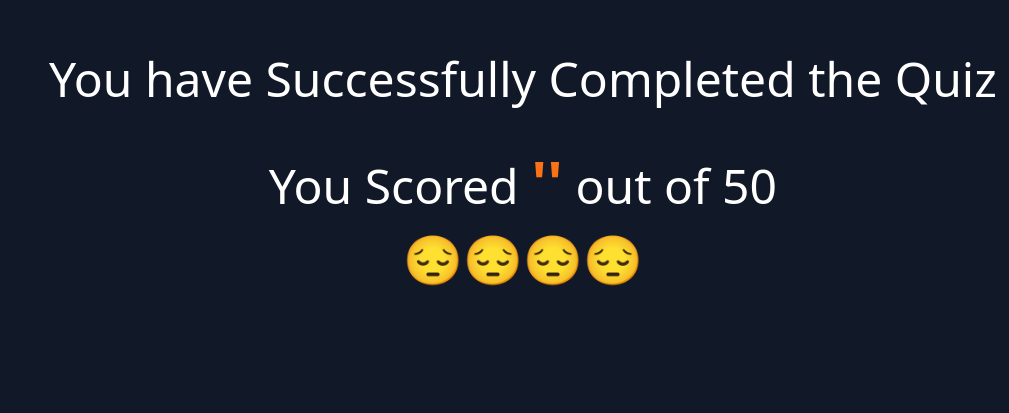
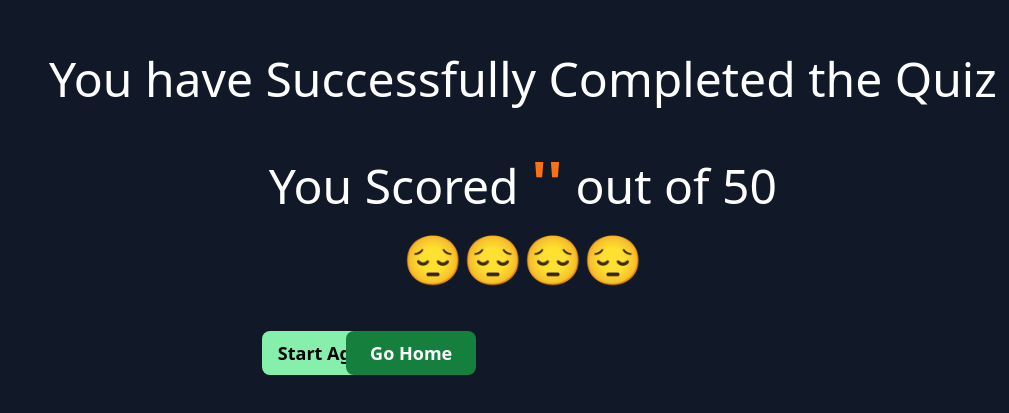
Before and after one commit to rishy-2021/ONLINE_EXAM_FRONTEND, a Next.js app: page /Successfull in a window 1280 px wide. Shown: the part 185-598 px from the top of the page, without its empty margins (271-1280 px from the left). Built offline with nearby package versions, Linux system fonts and the light colour scheme.

Commit message:
version-1.4

```diff
--- a/components/AnsPopUp.tsx
+++ b/components/AnsPopUp.tsx
@@ -4,17 +4,24 @@ interface Askprops {
   trigger: Boolean;
   setTrigger: React.Dispatch<React.SetStateAction<boolean>>;
   quizes: Object;
+  score: Number;
+
   // children?: React.ReactNode;
   // changePhone: Function;
 }
 
-export default function AnsPopUp({ trigger, quizes, setTrigger }: Askprops) {
+export default function AnsPopUp({
+  trigger,
+  quizes,
+  score,
+  setTrigger,
+}: Askprops) {
   // const [cancel, setCancel] = useState(false);
 
   return trigger ? (
     <div className="bg-[#464d81] mt-24 h-[492px] w-[1024px] ">
       <nav className="top py-6 px-10  text-center w-full">
-        <h1 className="text-center text-xl">Score &nbsp;{0}</h1>
+        <h1 className="text-center text-xl">Score &nbsp;{score}</h1>
       </nav>
       <hr />
       <div className="flex px-10 justify-between py-4 items-center"></div>
--- a/components/Quiz_Compo.tsx
+++ b/components/Quiz_Compo.tsx
@@ -156,6 +156,7 @@ function Quiz_Compo() {
                 quizes={quizes[currentques]}
                 trigger={anspop}
                 setTrigger={setanspop}
+                score={score}
               />
             ) : (
               <div className="bg-[#464d81] mt-24 h-4/5 w-4/5 lg:w-3/5 pb-10">
--- a/pages/Successfull.tsx
+++ b/pages/Successfull.tsx
@@ -24,6 +24,22 @@ function Successfull() {
           <h1 className="pt-6"> 😔😔😔😔 </h1>
         )}
       </h1>
+      <button
+        className="bg-green-300 bottom-[30%] left-[41%] mx-2 absolute text-black font-bold  p-2 px-4 w-30 text-lg rounded-lg"
+        onClick={() => {
+          router.push("/quiz");
+        }}
+      >
+        Start Again
+      </button>
+      <button
+        className="bg-green-700 bottom-[30%] right-[41%] mx-2 absolute text-white font-bold  p-2 px-6 w-30 text-lg rounded-lg"
+        onClick={() => {
+          router.push("/quiz");
+        }}
+      >
+        Go Home
+      </button>
     </div>
   );
 }
```
